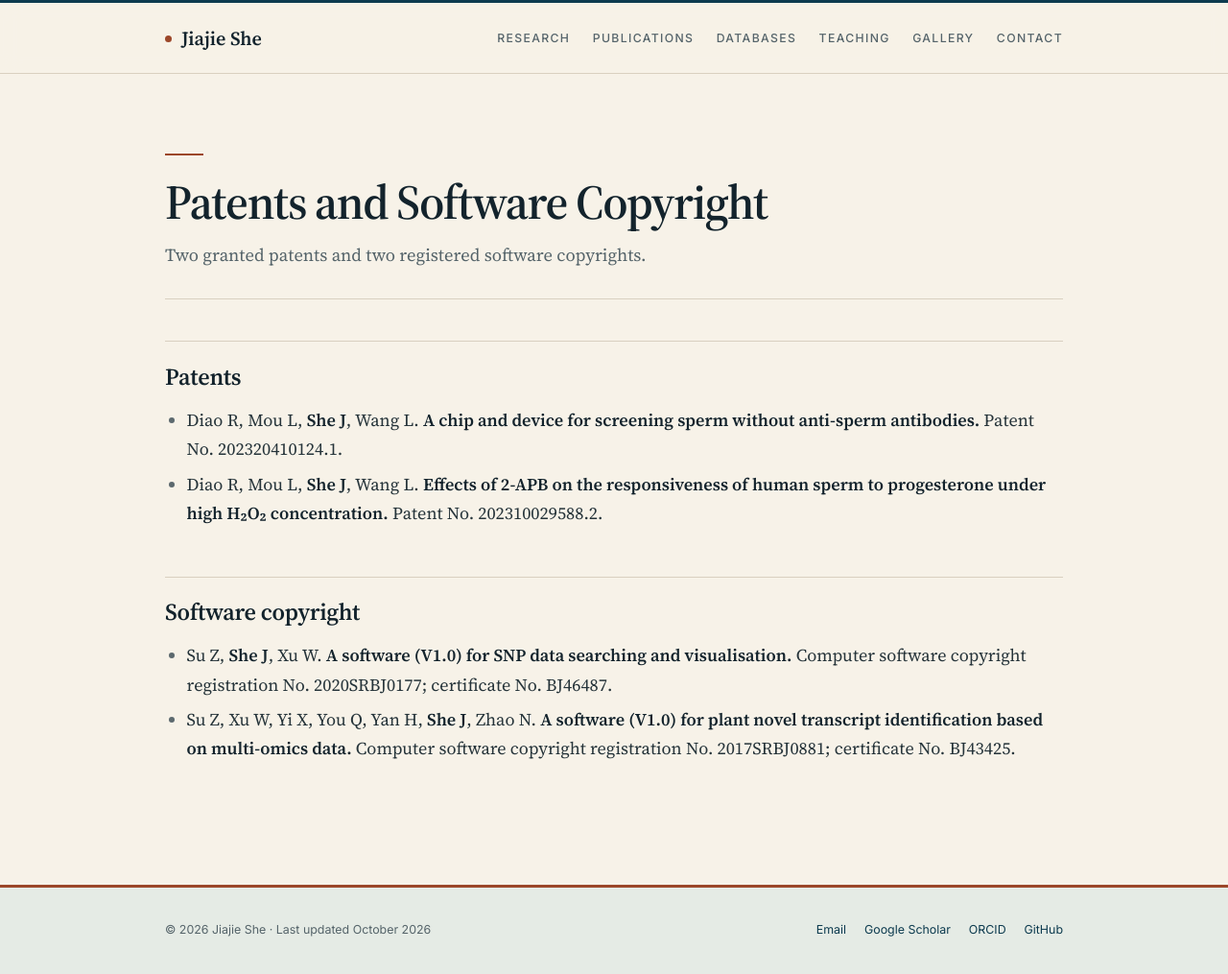
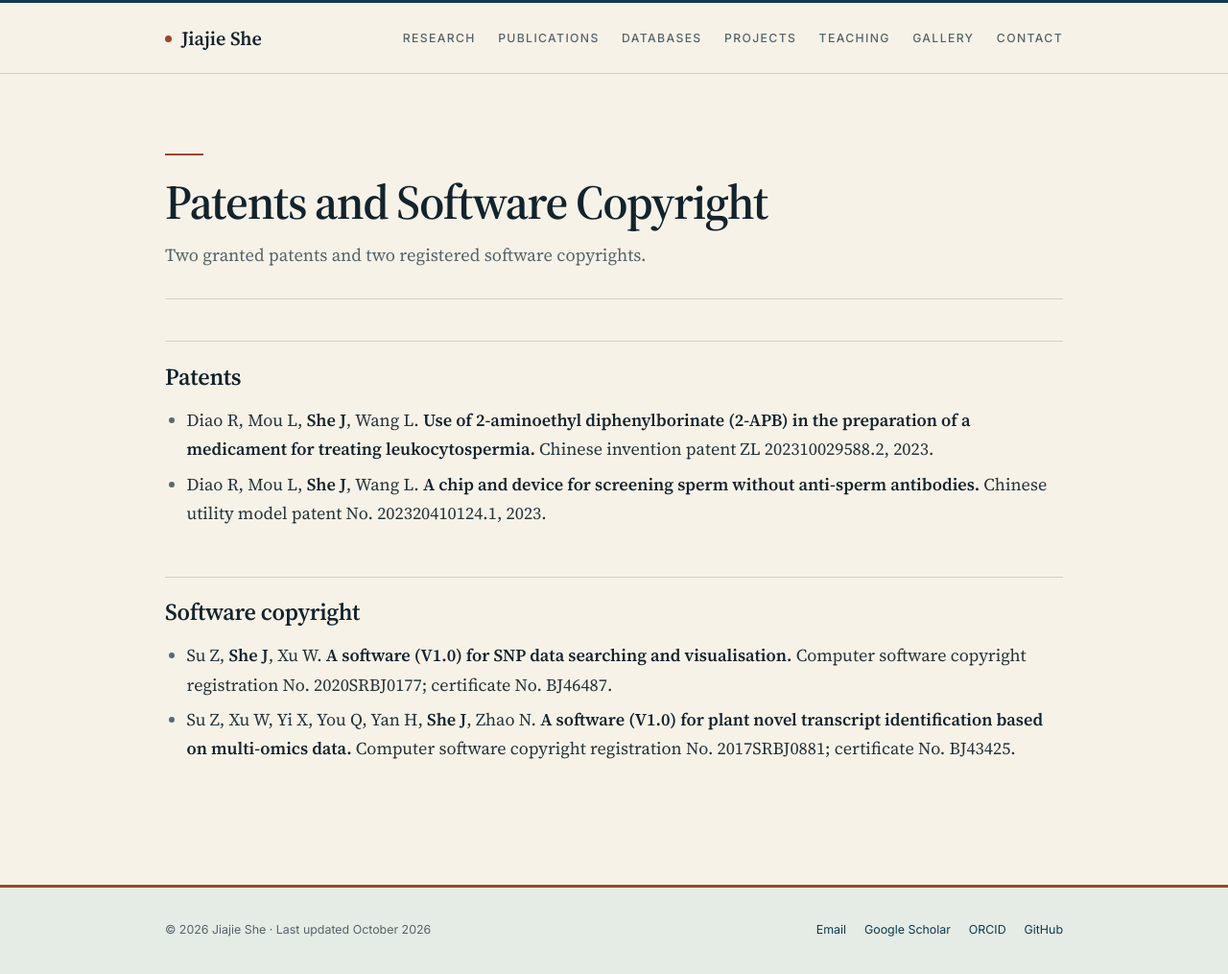
Before and after one commit to jackieyihkb/jackieyihkb.github.io, a Jekyll site: the page built from patents.md, in a window 1280 px wide and 1023 px high. Shown: the top 1015 px of the window at 96% size. Built offline with Jekyll 4.4.1, drawn with Linux system fonts in a browser that asks for light colours.

Commit message:
Add funded projects and correct patent record
- Add a Projects page with current grants and research projects
- Feature the NSFC Young Scientists Fund (Category C) and Shenzhen m6A grants
- Add a compact projects section to the homepage
- Correct the 2-APB invention patent title and number
- Add Projects to the main navigation

Co-Authored-By: Claude Code <noreply@anthropic.com>

```diff
--- a/_config.yml
+++ b/_config.yml
@@ -7,9 +7,9 @@ tagline: Bioinformatics · Deep-sea genomics and adaptation · Epitranscriptomic
 
 description: >-
   Jiajie She (佘加杰) is a Lecturer at the School of Food and Drug, Shenzhen
-  Polytechnic University. Their work spans bioinformatics, comparative genomics
-  and the construction of multi-omics databases such as Deep Ocean Omics (DOO)
-  and CnidoSite.
+  Polytechnic University. Their work spans bioinformatics, deep-sea genomics
+  and adaptation, epitranscriptomics, and multi-omics databases such as Deep
+  Ocean Omics (DOO) and CnidoSite.
 
 url: https://jackieyihkb.github.io
 baseurl: ""
--- a/_data/navigation.yml
+++ b/_data/navigation.yml
@@ -5,6 +5,8 @@ main:
     url: /publications.html
   - title: Databases
     url: /platform.html
+  - title: Projects
+    url: /projects.html
   - title: Teaching
     url: /teaching.html
   - title: Gallery
--- a/assets/css/style.css
+++ b/assets/css/style.css
@@ -755,6 +755,23 @@ main {
   color: var(--muted);
 }
 
+.prose > h2.project-group {
+  margin: 2.4rem 0 0.85rem;
+  padding-top: 0;
+  border-top: 0;
+  font-family: var(--sans);
+  font-size: 0.7rem;
+  font-weight: 600;
+  letter-spacing: 0.14em;
+  line-height: 1.5;
+  text-transform: uppercase;
+  color: var(--accent-warm);
+}
+
+.prose > h2.project-group:first-child {
+  margin-top: 0;
+}
+
 /* --- Inner page header ---------------------------------------------------- */
 
 .page-header {
--- a/patents.md
+++ b/patents.md
@@ -5,11 +5,12 @@ lead: Two granted patents and two registered software copyrights.
 
 ## Patents
 
+- Diao R, Mou L, **She J**, Wang L. **Use of 2-aminoethyl diphenylborinate
+  (2-APB) in the preparation of a medicament for treating leukocytospermia.**
+  Chinese invention patent ZL 202310029588.2, 2023.
 - Diao R, Mou L, **She J**, Wang L. **A chip and device for screening sperm
-  without anti-sperm antibodies.** Patent No. 202320410124.1.
-- Diao R, Mou L, **She J**, Wang L. **Effects of 2-APB on the responsiveness of
-  human sperm to progesterone under high H₂O₂ concentration.** Patent No.
-  202310029588.2.
+  without anti-sperm antibodies.** Chinese utility model patent No.
+  202320410124.1, 2023.
 
 ## Software copyright
 
```
Also changed, not shown: index.md (+30 -0 lines), projects.md (added, +70 -0 lines).
